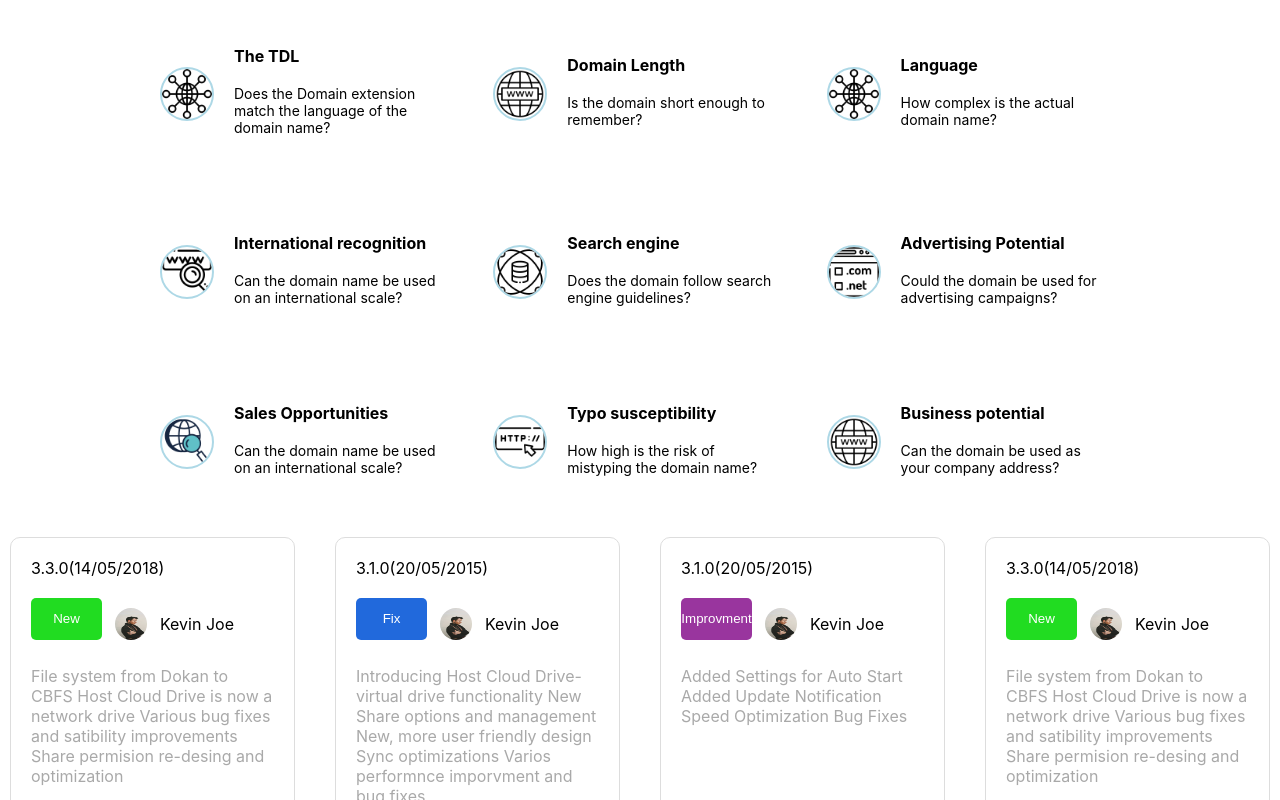
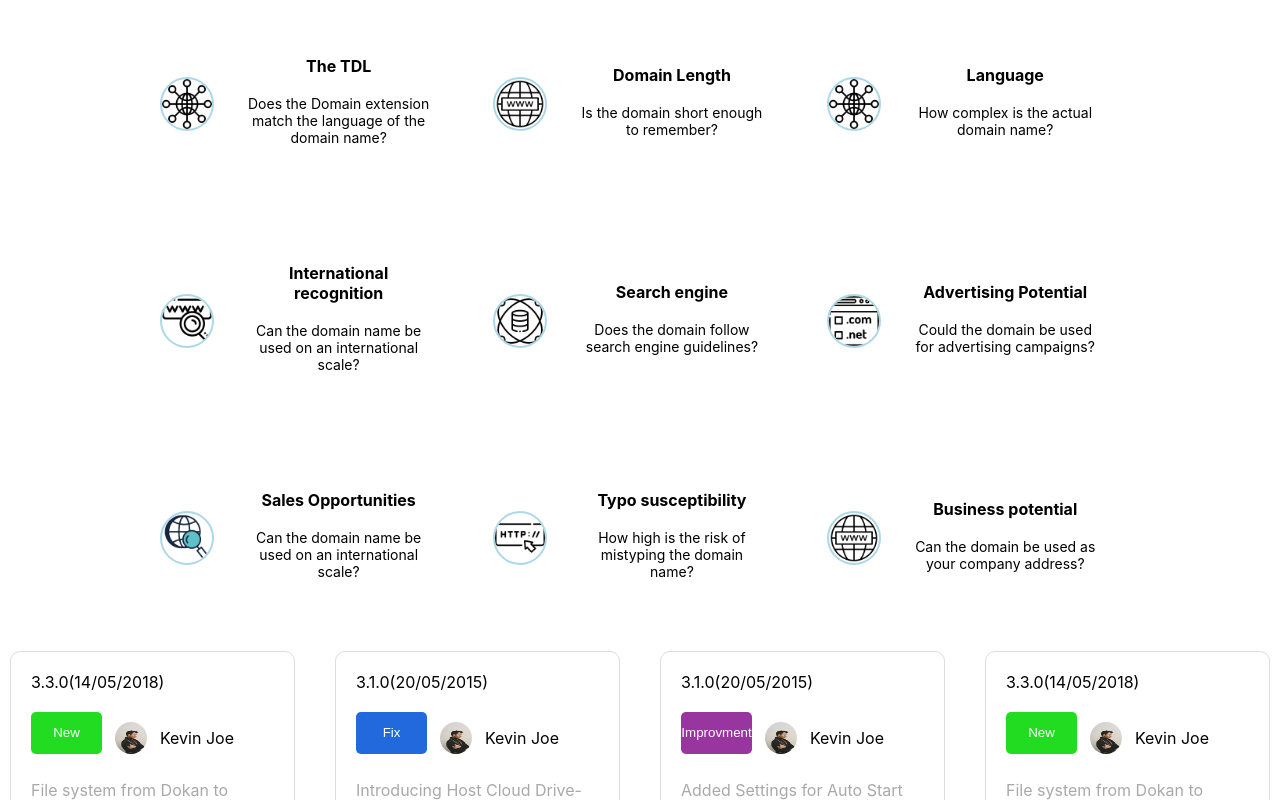
Before and after one commit to MedinaSekiraqa/FirstTask, a React (Create React App) app: page / in a window 1280 px wide. Shown: the top 800 px of the page. Built offline with nearby package versions, Linux system fonts and the light colour scheme.

Commit message:
text-container

```diff
--- a/src/components/Page.js
+++ b/src/components/Page.js
@@ -37,6 +37,7 @@ const containerStyle = {
   flexWrap: 'wrap',
   maxWidth: '1000px',
   margin: 'auto',
+
 };
 
 const cardStyle = {
@@ -46,9 +47,7 @@ const cardStyle = {
   padding: '10px',
   display: 'grid',
   flexDirection: 'column',
-  '@media (max-width: 600px)': {
-    flexDirection: 'column',
-  },
+
 };
 
 
@@ -70,15 +69,21 @@ const logoStyle = {
 
 const textContainer = {
   display: 'grid',
-  gridTemplateColumns: '1fr',
+  gridTemplateColumns: 'repeat(auto-fit, minmax(150px, 1fr))',  // Responsive layout
   alignItems: 'center',
   justifyContent: 'center',
-  padding: '10px',
+  padding: '20px',
   marginBottom: '20px',
-  '@media (max-width: 600px)': {
-    gridTemplateRows: 'auto',
-  },
+  textAlign: 'center',
+  //background: '#f0f0f0',
+  //borderRadius: '30px',
+  //boxShadow: '0 0 50px rgba(0, 0, 0, 0.1)',
+  //transition: 'background-color 0.3s ease',
 };
+
+
+
+
 
 
 
@@ -100,4 +105,5 @@ const textStyle = {
 };
 
 
+
 export default MyComponent;
```
